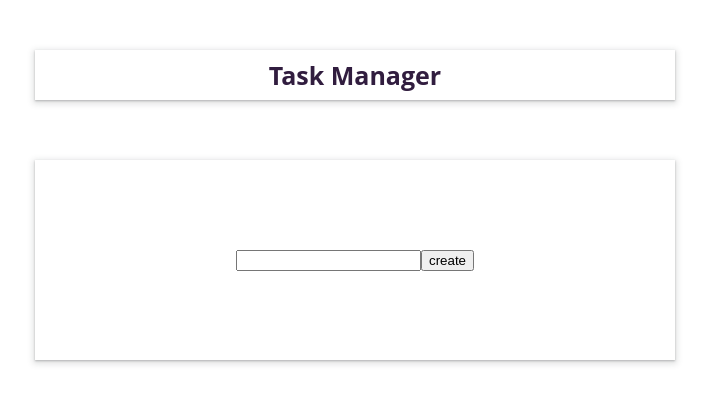
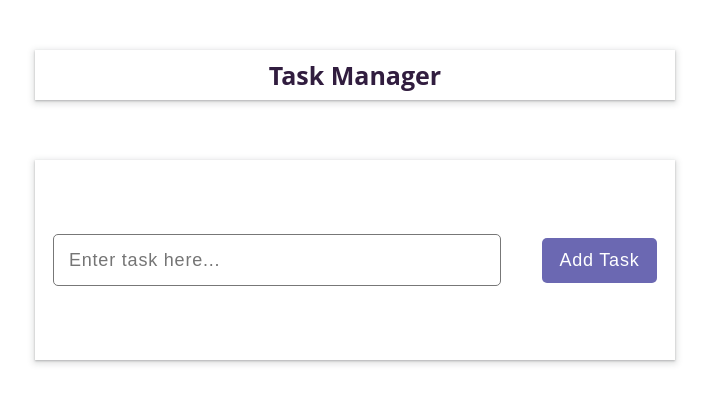
Before and after one commit to raushanapp/node-express, a React (Create React App) app in the folder Task-Manager/client/: page / in a window 1280 px wide. Shown: the top 404 px of the page, without its empty margins (285-994 px from the left). Built offline with nearby package versions, Linux system fonts and the light colour scheme.

Commit message:
create task component done

```diff
--- a/Task-Manager/client/src/Pages/Home.jsx
+++ b/Task-Manager/client/src/Pages/Home.jsx
@@ -1,21 +1,61 @@
-import React from 'react'
-import styles from "../Styles/pages/home.module.css"
+import React, { useEffect, useState } from "react";
+import styles from "../Styles/pages/home.module.css";
+import { useDispatch } from "react-redux";
+import { createTaskApiCall } from "../Store/TaskAppReducer/action";
 function Home() {
+  const [createTask, setCreateTask] = useState("");
+  const [success, SetSuccess] = useState('');
+  const [error, SetError] = useState("");
+  const dispatch = useDispatch();
+  const handleSubmitFrom = (event) => {
+    event.preventDefault();
+    if (createTask) {
+      const payload={name:createTask}
+      dispatch(createTaskApiCall(payload)).then((res) => {
+        console.log(res)
+        if (res.payload?.success === true) {
+          SetSuccess("Task Created Successfully")
+          setTimeout(() => {
+            SetSuccess("")
+          },2000)
+        } else {
+          SetError(res.payload.msg)
+           setTimeout(() => {
+             SetError("");
+           }, 2000);
+        };
+      });
+      setCreateTask("")
+    }
+  };
+  useEffect(() => {}, []);
   return (
     <div className={styles.container}>
       <div className={styles.heading}>
         <h1>Task Manager</h1>
       </div>
-      <div className={styles.createTaskContainer}>
-        <form action="">
-          <input type="text" />
-          <button type='submit'>create</button>
-        </form>
-      </div>
+      <form
+        action=""
+        className={styles.createTaskContainer}
+        onSubmit={handleSubmitFrom}
+      >
+        <input
+          type="text"
+          name="task"
+          placeholder="Enter task here... "
+          value={createTask}
+          onChange={(e) => setCreateTask(e.target.value)}
+        />
+        <button type="submit">Add Task</button>
+        {success ? (
+          <p className={styles.success}>{ success}</p>
+        ) : (
+            <p className={styles.error}>{error}</p>
+        )}
+      </form>
       {/* all task component */}
-
     </div>
-  )
+  );
 }
 
-export default Home
+export default Home;
--- a/Task-Manager/client/src/Store/TaskAppReducer/action.js
+++ b/Task-Manager/client/src/Store/TaskAppReducer/action.js
@@ -1,2 +1,28 @@
 import * as types from "./action.type.js";
 import axios from "axios";
+
+// create task
+
+export const createTaskApiCall = (payload) => (dispatch) => {
+  dispatch({ type: types.CREATE_TASK_REQUEST });
+  return axios
+    .post("http://localhost:4000/api/v1/task", payload)
+    .then((res) =>
+     { return  dispatch({ type: types.CREATE_TASK_SUCCESS, payload: res.data })}
+  ).catch((err) => {
+      return dispatch({ type: types.CREATE_TASK_FAILURE, payload: err.data })
+  });
+};
+
+// get all task
+export const getAllTaskApiCall = () => (dispatch) => {
+    dispatch({ type: types.GET_ALL_TASK_REQUEST });
+    return axios
+      .get("http://localhost:4000/api/v1/task")
+      .then((res) => {
+        return dispatch({ type: types.GET_ALL_TASK_SUCCESS, payload: res.data });
+      })
+      .catch((err) => {
+        return dispatch({ type: types.GET_ALL_TASK_FAILURE, payload: err.data });
+      });
+}
--- a/Task-Manager/client/src/Styles/pages/home.module.css
+++ b/Task-Manager/client/src/Styles/pages/home.module.css
@@ -1,4 +1,4 @@
-.container{
+.container {
     display: flex;
     flex-direction: column;
     /* border: 1px solid #cccc; */
@@ -9,7 +9,8 @@
     gap: 60px;
     margin-top: 50px;
 }
-.heading{
+
+.heading {
     display: flex;
     width: 100%;
     height: 50px;
@@ -17,7 +18,8 @@
     justify-content: center;
     box-shadow: rgba(60, 64, 67, 0.3) 0px 1px 2px 0px, rgba(60, 64, 67, 0.15) 0px 2px 6px 2px;
 }
-.heading > h1 {
+
+.heading>h1 {
     width: 100%;
     text-align: center;
     font-size: 25px;
@@ -27,12 +29,62 @@
     /* font-family: 'Poppins', sans-serif; */
 }
 
-.createTaskContainer{
+.createTaskContainer {
     display: flex;
     width: 100%;
     height: 200px;
     align-items: center;
     justify-content: space-around;
-    gap: 10px;
+    gap: 5px;
     box-shadow: rgba(60, 64, 67, 0.3) 0px 1px 2px 0px, rgba(60, 64, 67, 0.15) 0px 2px 6px 2px;
 }
+
+input {
+    width: 65%;
+    height: 30px;
+    border: 1px solid #777777;
+    border-radius: 5px;
+    padding: 10px 15px;
+    font-size: 18px;
+    font-weight: 500;
+    font-family: 'Poppins', sans-serif;
+    letter-spacing: 0.8px;
+}
+
+.createTaskContainer > button {
+    width: 18%;
+    height: 45px;
+    background: none;
+    border: none;
+    border-radius: 5px;
+    font-size: 18px;
+    font-weight: 500;
+    font-family: 'Poppins', sans-serif;
+    letter-spacing: 0.8px;
+    padding: 10px 15px;
+    cursor: pointer;
+    background-color: #090580;
+    color: #FFFFFF;
+    transition-duration: 4s ease-in;
+    opacity: 0.6;
+}
+button:hover{
+   background-color: #5550e4;
+   transition-duration: 4s ease-out;
+}
+.success{
+    position: absolute;
+    top: 295px;
+    font-size: 16px;
+    font-weight: 600;
+    font-family: 'Poppins', sans-serif;
+    color: #29AB87;
+}
+.error {
+    position: absolute;
+    top: 295px;
+    font-size: 16px;
+    font-weight: 600;
+    font-family: 'Poppins', sans-serif;
+    color: rgb(214, 21, 21);
+}
```
Also changed, not shown: 1 other file (tests, documents, lock files or other folders).
